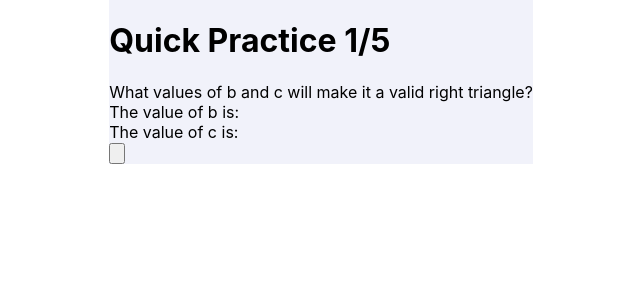
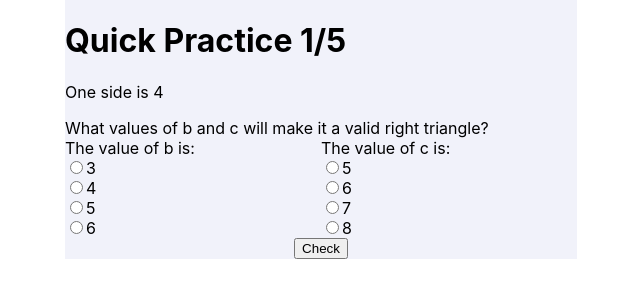
Before and after one commit to JasonLin43212/AlmostFun-QuickPractice, a React (Create React App) app in the folder frontend/: page / in a window 1280 px wide. Shown: the top 300 px of the page, without its empty margins (319-959 px from the left). Built offline with nearby package versions, Linux system fonts and the light colour scheme.

Commit message:
Added answer selection functionality

```diff
--- a/frontend/src/App.js
+++ b/frontend/src/App.js
@@ -4,36 +4,36 @@ import QuickPractice from "./QuickPractice";
 const QUESTIONS = [
     {
         a: 3,
-        bIncorrect: [2, 3, 5],
-        cIncorrect: [2, 3, 4],
+        bChoices: [2, 3, 4, 5],
+        cChoices: [2, 3, 4, 5],
         bAnswer: 4,
         cAnswer: 5,
     },
     {
         a: 4,
-        bIncorrect: [2, 4, 5],
-        cIncorrect: [2, 3, 4],
+        bChoices: [3, 4, 5, 6],
+        cChoices: [5, 6, 7 ,8],
         bAnswer: 3,
         cAnswer: 5,
     },
     {
         a: 12,
-        bIncorrect: [3, 4, 6],
-        cIncorrect: [12, 14, 15],
+        bChoices: [3, 4, 5, 6],
+        cChoices: [12, 13, 14, 15],
         bAnswer: 5,
         cAnswer: 13,
     },
     {
         a: 9,
-        bIncorrect: [6, 9, 16],
-        cIncorrect: [14, 16, 17],
+        bChoices: [6, 9, 12, 16],
+        cChoices: [14, 15, 16, 17],
         bAnswer: 12,
         cAnswer: 15,
     },
     {
         a: 7,
-        bIncorrect: [25, 26, 27],
-        cIncorrect: [10, 15, 20],
+        bChoices: [18, 20, 22, 24],
+        cChoices: [24, 25, 26, 27],
         bAnswer: 24,
         cAnswer: 25,
     }
--- a/frontend/src/QuickPractice.css
+++ b/frontend/src/QuickPractice.css
@@ -1,3 +1,28 @@
 .quick-practice {
     background-color: #f1f2fa;
+    width: 40%;
 }
+
+.answer-form {
+    display: flex;
+    flex-wrap: wrap;
+    justify-content: center;
+}
+
+.answer-selection {
+    display: flex;
+    flex-wrap: wrap;
+    flex-direction: column;
+    flex-basis: 50%;
+}
+
+.answer-response {
+    display: block;
+    flex-basis: 100%;
+    margin: 0;
+    padding: 0;
+    text-align: center;
+}
+
+.answer-button {
+}
--- a/frontend/src/QuickPractice.js
+++ b/frontend/src/QuickPractice.js
@@ -4,6 +4,7 @@ import './QuickPractice.css';
 const UNANSWERED = 0;
 const INCORRECT = 1;
 const CORRECT = 2;
+const FINISHED = 3;
 
 class QuickPractice extends Component {
     constructor(props) {
@@ -12,27 +13,119 @@ class QuickPractice extends Component {
             questions: this.props.questions,
             questionNumber: 1,
             questionState: UNANSWERED,
-            bAnswer: null,
-            cAnswer: null,
+            bChoice: null,
+            cChoice: null,
         }
     }
 
-    render() {
+    handleChoiceSelection = (selected, choice) => {
+        this.setState({ [choice]: selected });
+    }
+
+    checkAnswer = () => {
+        this.setState((state) => {
+            const { bChoice, cChoice, questions, questionNumber, questionState } = state;
+
+            if (questionState === CORRECT) {
+                return {
+                    questionState: UNANSWERED,
+                    questionNumber: questionNumber + 1,
+                    bChoice: null,
+                    cChoice: null,
+                };
+            }
+
+            const currentQuestion = questions[questionNumber];
+            const newQuestionState = bChoice === currentQuestion.bAnswer && cChoice === currentQuestion.cAnswer
+                ? CORRECT : INCORRECT;
+            return { questionState: newQuestionState };
+        });
+    }
+
+    /**
+     * Functions for rendering different parts of the widget
+     */
+    renderAnswerResponse = () => {
         const { questions, questionNumber, questionState } = this.state;
+        const currentQuestion = questions[questionNumber];
 
-        return <div className='quick-practice'>
-            <h1>Quick Practice {questionNumber}/{questions.length}</h1>
+        switch (questionState) {
+            case UNANSWERED:
+                return <></>;
+            case INCORRECT:
+                return <p className='answer-response'>Not quite 🙈 Try again!</p>;
+            case CORRECT:
+                return <p className='answer-response'>
+                    Correct! Using Pythagorean's Theorem, we can check that {currentQuestion.a}^2
+                    + {currentQuestion.bAnswer}^2 = {currentQuestion.cAnswer}^2
+                </p>
+            default:
+                break;
+        }
+    }
+
+    renderAnswerSelection = () => {
+        const { bChoice, cChoice, questionState} = this.state;
+        const currentQuestion = this.state.questions[this.state.questionNumber];
+
+        return <>
             <span>What values of b and c will make it a valid right triangle?</span>
             <form className='answer-form'>
                 <div className='answer-selection'>
                     <label>The value of b is:</label>
+                    { currentQuestion.bChoices.map((choice, k) => (
+                        <label key={k}>
+                            <input
+                                checked={choice === bChoice}
+                                onChange={() => this.handleChoiceSelection(choice, "bChoice")}
+                                type='radio'
+                                value={choice}
+                            />
+                            {choice}
+                        </label>
+                    ))}
                 </div>
                 <div className='answer-selection'>
                     <label>The value of c is:</label>
+                    { currentQuestion.cChoices.map((choice, k) => (
+                        <label key={k}>
+                            <input
+                                checked={choice === cChoice}
+                                onChange={() => this.handleChoiceSelection(choice, "cChoice")}
+                                type='radio'
+                                value={choice}
+                            />
+                            {choice}
+                        </label>
+                    ))}
                 </div>
 
-                <input type='button'/>
+                {this.renderAnswerResponse()}
+
+                <input
+                    className='answer-button'
+                    onClick={this.checkAnswer}
+                    type='button'
+                    value={questionState === CORRECT ? 'Next Question' : 'Check'}
+                />
             </form>
+        </>;
+    }
+
+    render() {
+        const {
+            questions,
+            questionNumber,
+            questionState,
+        } = this.state;
+        const currentQuestion = questions[questionNumber];
+
+        return <div className='quick-practice'>
+            <h1>Quick Practice {questionNumber}/{questions.length}</h1>
+
+            <p>One side is {currentQuestion.a}</p>
+
+            {this.renderAnswerSelection()}
         </div>
     }
 }
```
